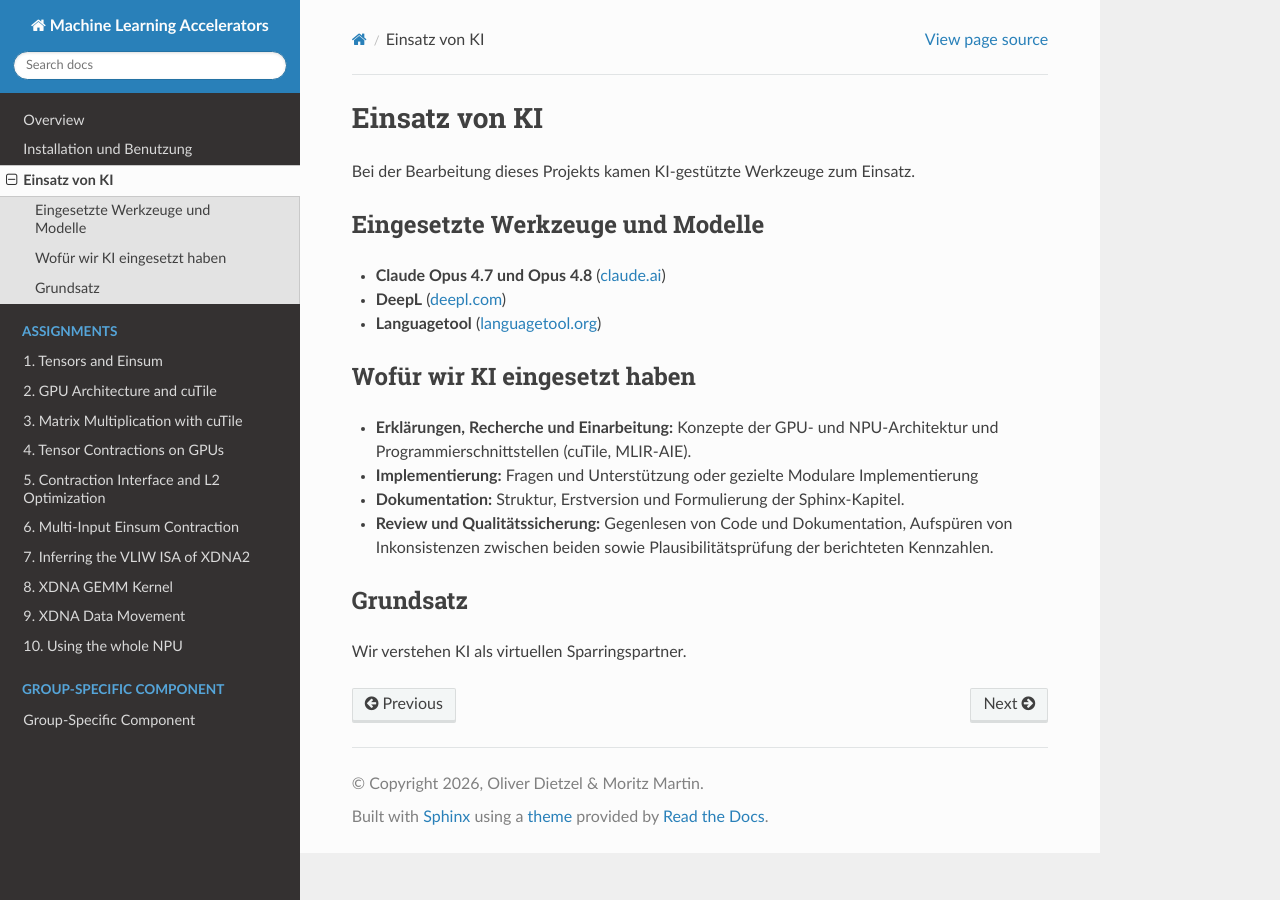
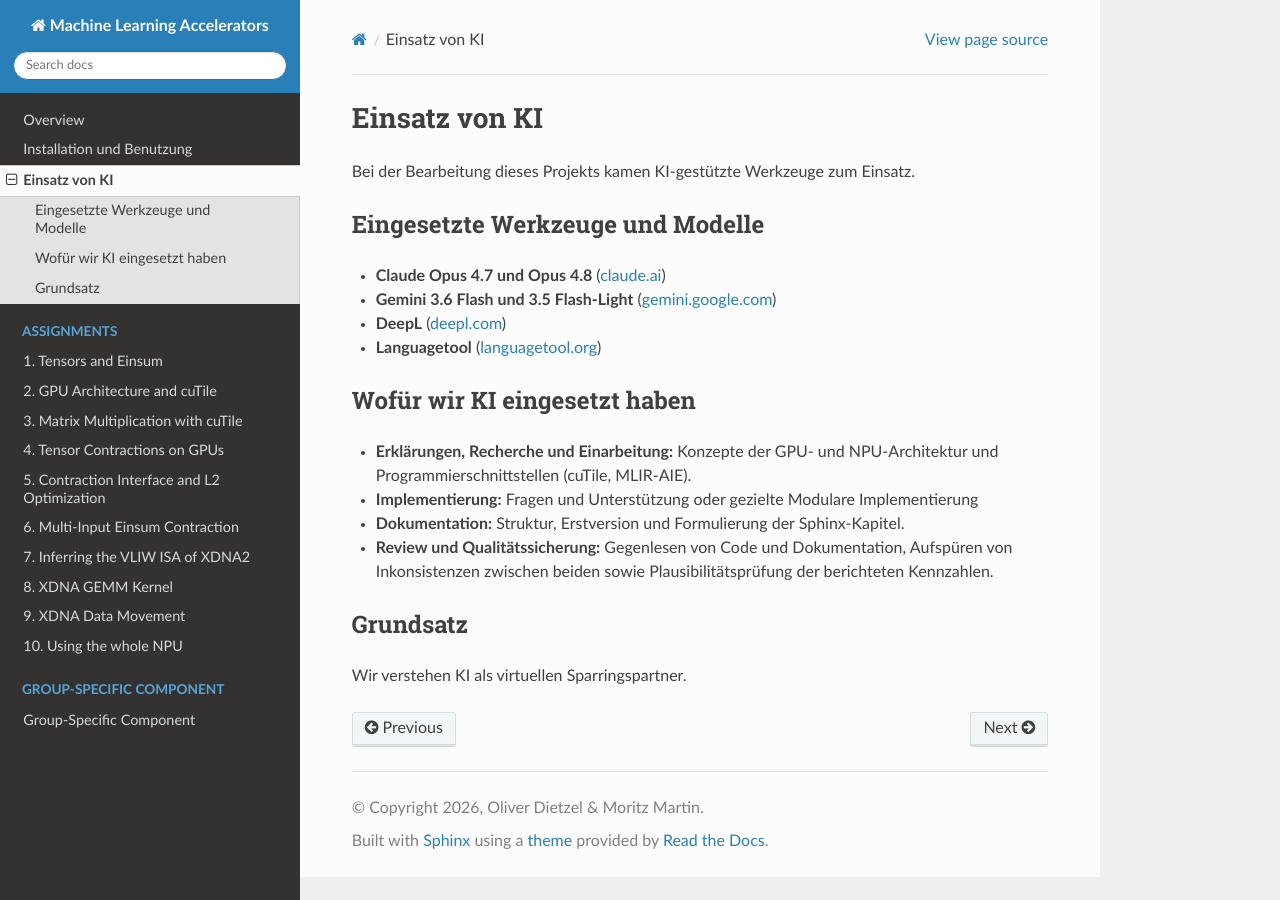
Before and after one commit to Intelligence420/mla, a Sphinx documentation site: the page built from sphinx/source/chapters/ki_einsatz.rst, in a window 1280 px wide. Built offline with Sphinx 7.4.7 and the Read the Docs theme 3.1.0, drawn with Linux system fonts in a browser that asks for light colours.

Commit message:
fix ki einsatz

```diff
--- a/sphinx/source/chapters/ki_einsatz.rst
+++ b/sphinx/source/chapters/ki_einsatz.rst
@@ -8,6 +8,7 @@ Eingesetzte Werkzeuge und Modelle
 ============================================
 
 * **Claude Opus 4.7 und Opus 4.8** (`claude.ai <https://claude.ai/>`_)
+* **Gemini 3.6 Flash und 3.5 Flash-Light** (`gemini.google.com <https://gemini.google.com>`_)
 * **DeepL** (`deepl.com <https://www.deepl.com/de/translator>`_)
 * **Languagetool** (`languagetool.org <https://languagetool.org/de>`_)
 
```
